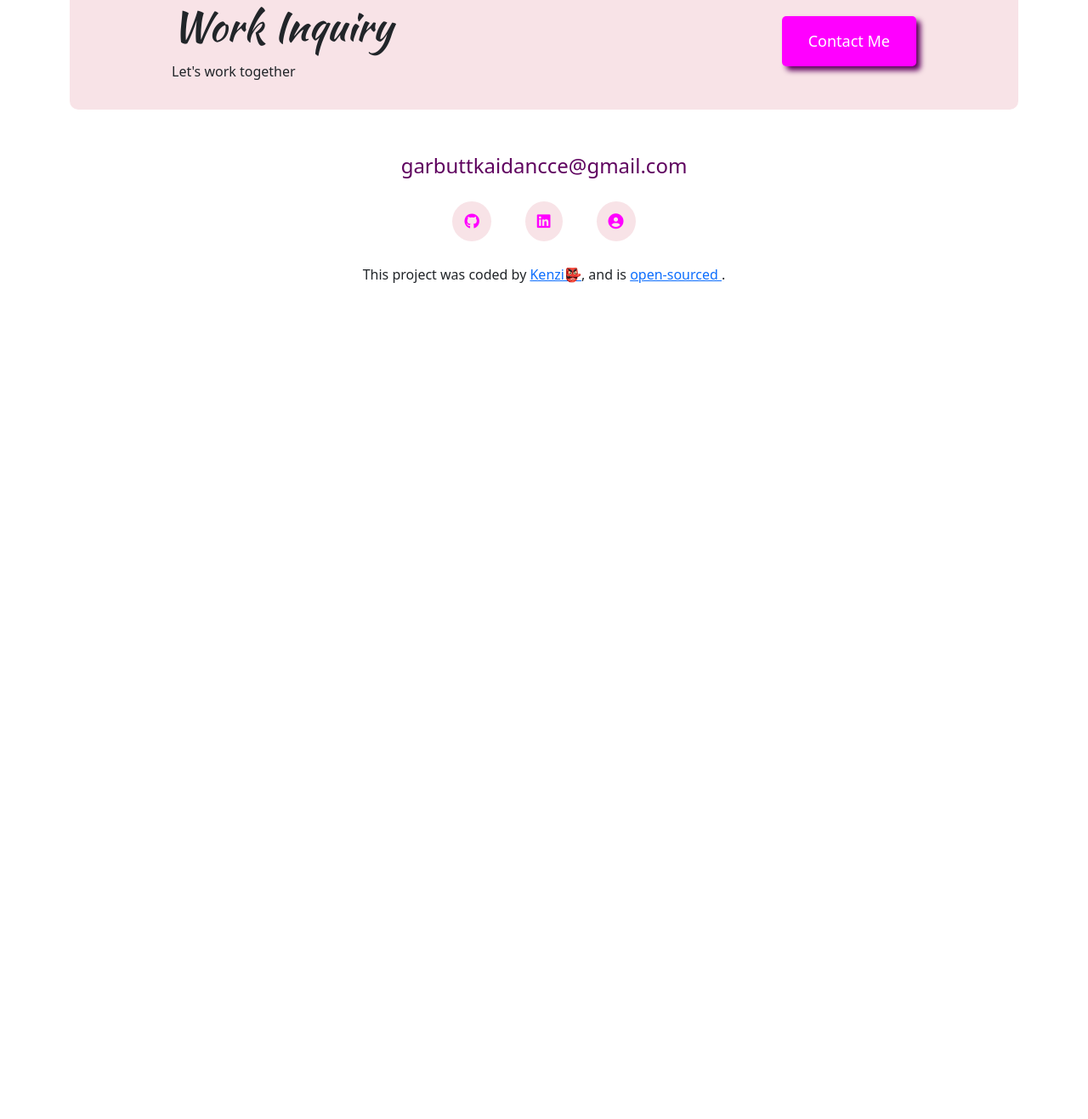
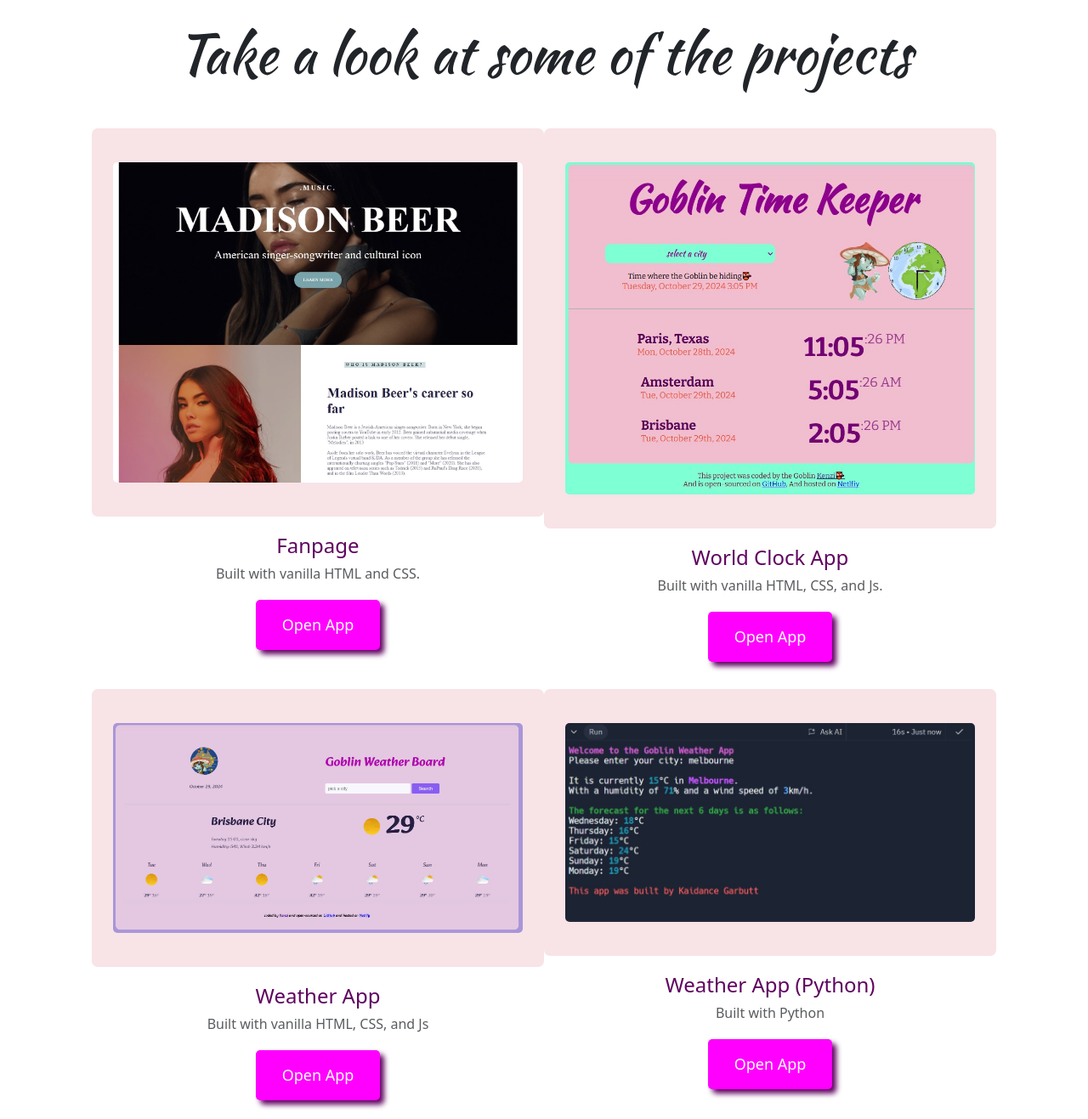
Before and after one commit to Kenzimonster/Portfolio-kenzi, a plain HTML site: page projectsPage.html in a window 1280 px wide. Shown: the part 87-1404 px from the top of the page at 85% size. Before the commit the page ends 800 px from the top, so only its background shows below. Drawn offline with nearby package versions, Linux system fonts and the light colour scheme; a web font is replaced by a local one.

Commit message:
filled in project page

```diff
--- a/projectsPage.html
+++ b/projectsPage.html
@@ -3,7 +3,7 @@
 <head>
   <meta charset="UTF-8">
   <meta name="viewport" content="width=device-width, initial-scale=1.0">
-  <meta name="description" content="Kaidance Garbutt is a Front-end Developer based in Victoria, Australia. this site is breif Protfolio of projects from her learning Journey." />
+  <meta name="description" content="Kaidance Garbutt is a Front-end Developer based in Victoria, Australia. This page Shows off some of the projects she worked on whilst learing to code with different coding languages." />
   <link href="https://cdn.jsdelivr.net/npm/bootstrap@5.3.3/dist/css/bootstrap.min.css" rel="stylesheet" integrity="sha384-QWTKZyjpPEjISv5WaRU9OFeRpok6YctnYmDr5pNlyT2bRjXh0JMhjY6hW+ALEwIH" crossorigin="anonymous" />
   <link rel="preconnect" href="https://fonts.googleapis.com" />
   <link rel="preconnect" href="https://fonts.gstatic.com" crossorigin />
@@ -11,17 +11,13 @@
   <link rel="stylesheet" href="./src/style.css" />
   <script src="https://cdn.jsdelivr.net/npm/bootstrap@5.3.3/dist/js/bootstrap.bundle.min.js" integrity="sha384-YvpcrYf0tY3lHB60NNkmXc5s9fDVZLESaAA55NDzOxhy9GkcIdslK1eN7N6jIeHz" crossorigin="anonymous"></script>
   <script src="https://kit.fontawesome.com/b527b45139.js" crossorigin="anonymous"></script>
-  <title>Document</title>
+  <title>Kaidance Garbutt - My Projects - Portfolio</title>
 </head>
 <body>
  <nav class="navbar navbar-expand-md fixed-top ">
    <div class="container-fluid ">
      <a class="navbar-brand" href="/" title="Homepage">
-          <img
-            src="./src/images/mushroomgonblin.jpg"
-            alt="Mushroom Goblin logo"
-            class="logo"
-          />
+       <img src="./src/images/mushroomgonblin.jpg" alt="Mushroom Goblin logo" class="logo" />
        <span class="d-none d-md-inline">Kaidance (Kenzi) Garbutt</span><span class="d-inline d-lg-none">Kenzi</span>
      </a>
      <button class="navbar-toggler" type="button" data-bs-toggle="collapse" data-bs-target="#navbarNavAltMarkup" aria-controls="navbarNavAltMarkup" aria-expanded="false" aria-label="Toggle navigation">
@@ -37,8 +33,84 @@
      </div>
    </div>
  </nav>
-
-      <div class="container">
+ <div class="content-container container">
+   <div class="content text-center">
+     <h1 class="mb-5">Take a look at some of the projects</h1>
+       <div class="row mb-3">
+         <div class="col-md-6">
+           <div class="row">
+             <div class="col-12 img-container mb-3">
+               <img src="./src/images/fan-page.jpg" alt="Madison Beer Fanpage preview" class="img-fluid img-display"/>
+              </div>
+              <div class="col-12">
+                <h3 class="text-center m-0">Fanpage</h3>
+                <p class="text-center text-muted">
+                  Built with vanilla HTML and CSS.
+                </p>
+                <a href="https://madison-beer-fan-website.netlify.app" target="_blank" class="btn btn-branding mb-3" rel="noreferrer">
+                 Open App
+                </a>
+              </div>
+            </div>
+          </div>
+          <div class="col-md-6 mb-3">
+            <div class="row">
+              <div class="col-12 img-container mb-3">
+                <img
+                  src="./src/images/time-app.jpg"
+                  alt="World Clock app preview"
+                  class="img-display"
+                />
+              </div>
+              <div class="col-12">
+                <h3 class="text-center m-0">World Clock App</h3>
+                <p class="text-center text-muted">
+                  Built with vanilla HTML, CSS, and Js.
+                </p>
+                <a href="https://goblin-time-keeper.netlify.app" target="_blank" class="btn btn-branding mb-3" rel="noreferrer">
+                 Open App
+                </a>
+              </div>
+            </div>
+          </div>
+          <div class="col-md-6">
+            <div class="row">
+              <div class="col-12 img-container mb-3">
+                <img
+                  src="./src/images/weather-app.jpg"
+                  alt="Weather app preview"
+                  class="img-fluid img-display"
+                />
+              </div>
+              <div class="col-12">
+                <h3 class="text-center m-0">Weather App</h3>
+                <p class="text-center text-muted">
+                  Built with vanilla HTML, CSS, and Js
+                </p>
+                <a href="https://goblin-weather-board.netlify.app" target="_blank" class="btn btn-branding mb-3" rel="noreferrer">
+                 Open App
+                </a>
+              </div>
+            </div>
+          </div>
+          <div class="col-md-6 mb-3">
+            <div class="row">
+              <div class="col-12 img-container mb-3">
+                <img
+                  src="./src/images/python-weather-app.jpg"
+                  alt="Python weather app preview"
+                  class="img-display"
+                />
+              </div>
+              <div class="col-12">
+                <h3 class="text-center m-0">Weather App (Python)</h3>
+                <p class="text-center text-muted">Built with Python</p>
+               <a href="https://replit.com/@kedgarbutt89/PythonBasicsFinalProject#main.py" target="_blank" class="btn btn-branding mb-3" rel="noreferrer">Open App</a>
+              </div>
+            </div>
+          </div>
+        </div>
+      </div>
    <footer>
      <div class="contact-box justify-content-between mb-5 d-none d-md-flex">
        <div>
@@ -46,59 +118,37 @@
          <p>Let's work together</p>
        </div>
        <div>
-            <a
-              href="./aboutMe.html#contact"
-              title="Contact Page"
-              class="btn btn-branding mt-3"
-              >Contact Me</a
-            >
+         <a href="./aboutMe.html#contact" title="Contact Page" class="btn btn-branding mt-3">
+           Contact Me
+         </a>
        </div>
      </div>
      <div class="d-flex justify-content-center mb-4">
-          <a
-            href="mailto:garbuttkaidance@gmail.com"
-            title="Email Kaidance Garbutt"
-            class="email-link"
-            >garbuttkaidancce@gmail.com</a
-          >
+       <a href="mailto:garbuttkaidance@gmail.com" title="Email Kaidance Garbutt" class="email-link">
+         garbuttkaidancce@gmail.com
+       </a>
      </div>
      <div class="social-links d-flex justify-content-center">
-          <a
-            href="https://github.com/Kenzimonster"
-            title="Kaidacne on GitHub"
-            target="_blank"
-            rel="noreferrer"
-            ><i class="fa-brands fa-github"></i
-          ></a>
-          <a
-            href="https://www.linkedin.com/in/kaidance-garbutt-090b91249/"
-            title="Kaidance on Linkedin"
-            target="_blank"
-            ><i class="fa-brands fa-linkedin"></i
-          ></a>
-          <a
-            href="https://www.shecodes.io/graduates/127130-kaidance-kenzi-garbutt"
-            title="Kaidance's SheCode profile"
-            target="_bank"
-            rel="noreferrer"
-            ><i class="fa-solid fa-circle-user"></i></a>
+       <a href="https://github.com/Kenzimonster" title="Kaidacne on GitHub" target="_blank" rel="noreferrer">
+         <i class="fa-brands fa-github"></i>
+       </a>
+       <a href="https://www.linkedin.com/in/kaidance-garbutt-090b91249/" title="Kaidance on Linkedin" target="_blank" rel="noreferrer">
+         <i class="fa-brands fa-linkedin"></i>
+       </a>
+       <a href="https://www.shecodes.io/graduates/127130-kaidance-kenzi-garbutt" title="Kaidance's SheCode profile" target="_bank" rel="noreferrer">
+         <i class="fa-solid fa-circle-user"></i>
+       </a>
      </div>
      <p class="text-center mt-4">
        This project was coded by
-          <a
-            href="https://github.com/Kenzimonster"
-            title="Kaidance on GitHub"
-            target="_blank"
-            rel="noreferrer"
-            >Kenzi👺</a
-          >, and is
-          <a
-            href="https://github.com/Kenzimonster/Portfolio-kenzi"
-            title="Project on GitHub"
-            target="_blank"
-            rel="noreferrer"
-            >open-sourced </a
-          >.
+       <a href="https://github.com/Kenzimonster" title="Kaidance on GitHub" target="_blank" rel="noreferrer">
+         Kenzi👺
+       </a>
+       , and is
+       <a href="https://github.com/Kenzimonster/Portfolio-kenzi" title="Project on GitHub" target="_blank" rel="noreferrer">
+         open-sourced
+       </a>
+       .
      </p>
    </footer>
  </div>
```
Also changed, not shown: aboutMe.html (+8 -11 lines), index.html (+41 -98 lines), src/images/fan-page.jpg (added). Lines whose indentation alone changed are shown as unchanged.
